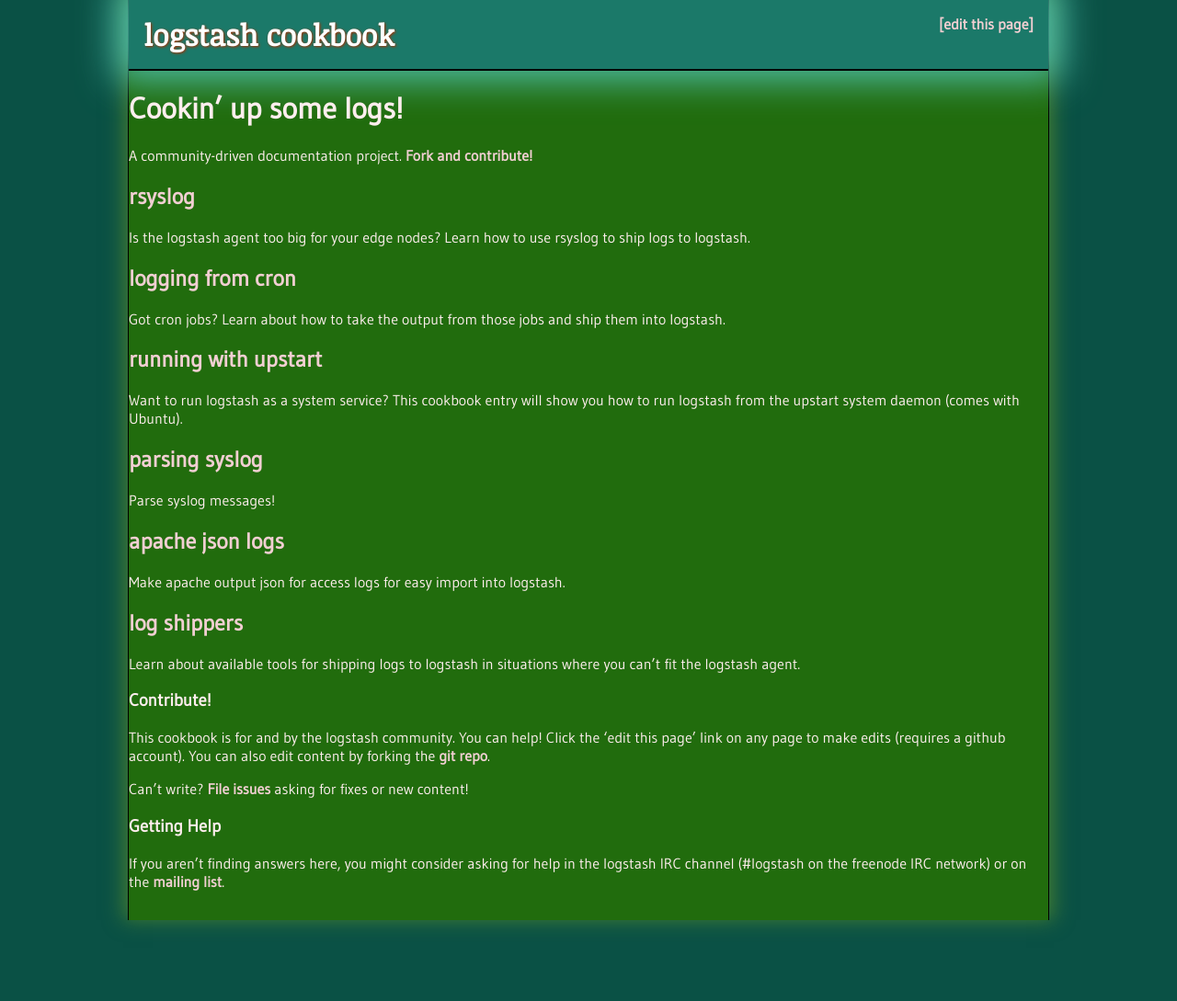
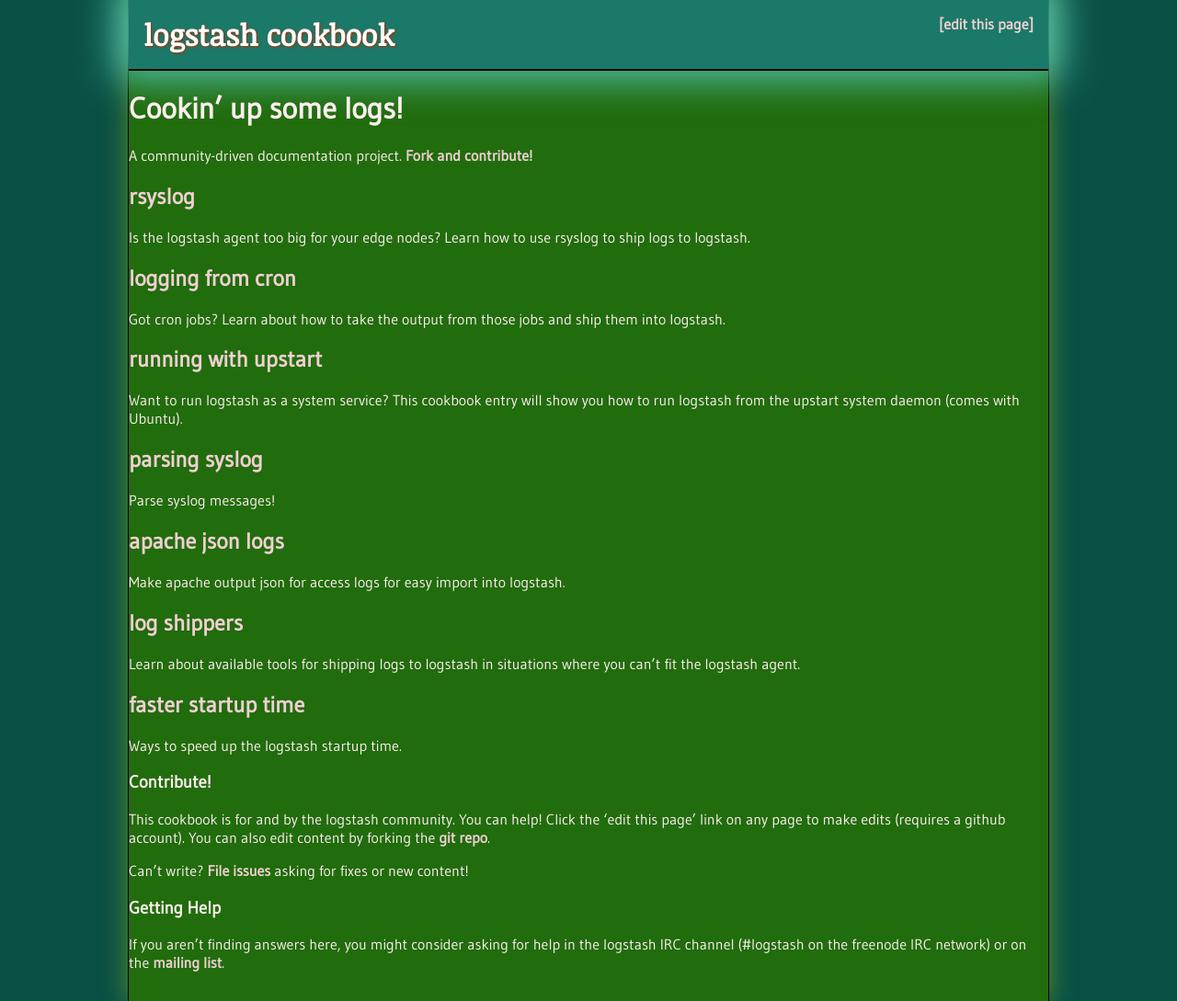
Before and after one commit to logstash/cookbook, a Jekyll site: the page built from index.md, in a window 1280 px wide. Shown: the whole page at 92% size. Built offline with Jekyll 4.4.1, drawn with Linux system fonts in a browser that asks for light colours; nearby versions of some CDN libraries; some web fonts are replaced.

Commit message:
Update index.md

```diff
--- a/index.md
+++ b/index.md
@@ -33,6 +33,10 @@
 Learn about available tools for shipping logs to logstash in situations where
 you can't fit the logstash agent.
 
+## [faster startup time](recipes/faster-startup-time/)
+
+Ways to speed up the logstash startup time.
+
 ### Contribute!
 
 This cookbook is for and by the logstash community. You can help! Click the
```
